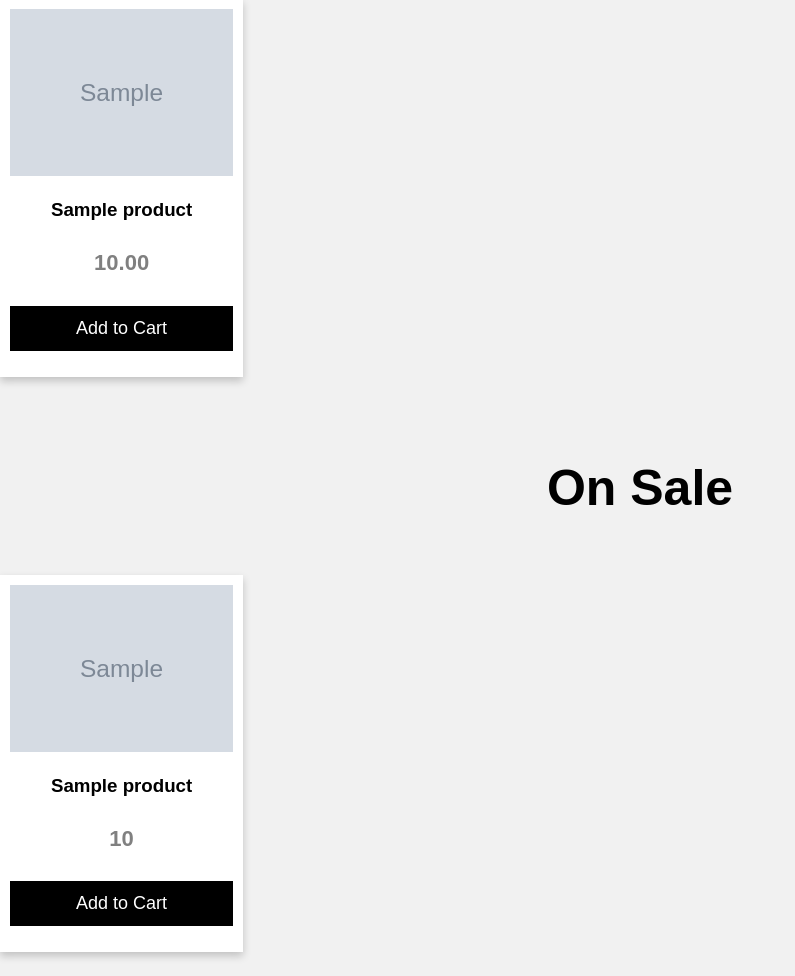
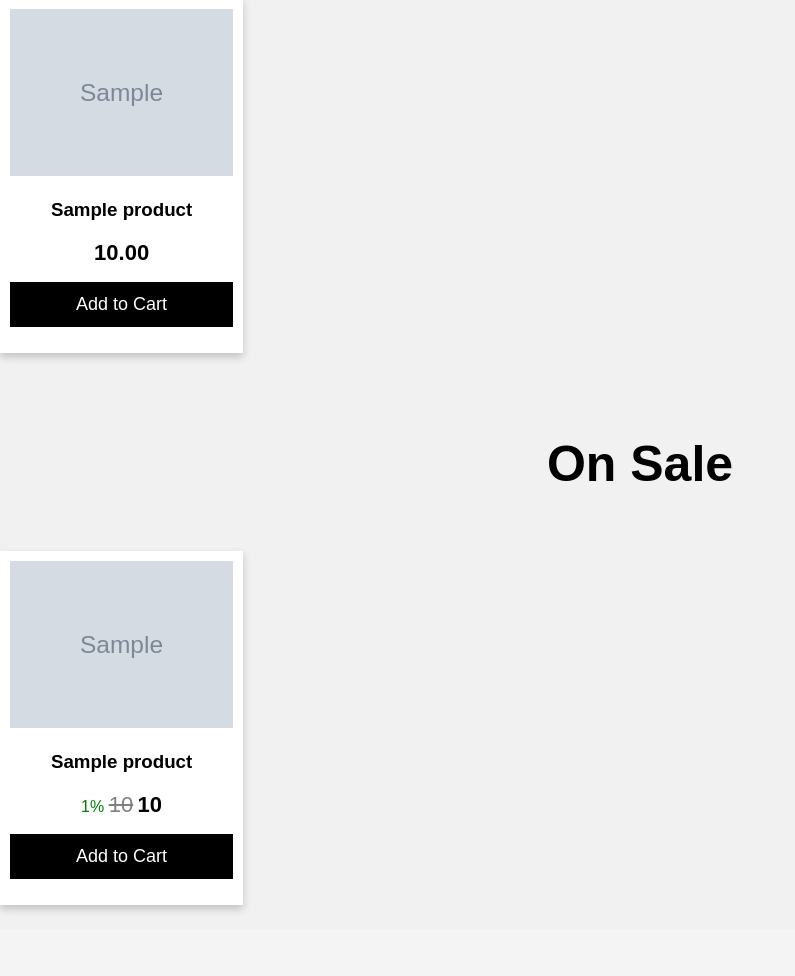
Before and after one commit to azhar316/ecommerce-store, a Django app: template ecommerce/templates/ecommerce/index.html in a window 1280 px wide. Shown: the part 247-1223 px from the top of the page, without its empty margins (0-795 px from the left). After the commit the page ends 1160 px from the top, so only its background shows below. Run offline with Django 3.2, Linux system fonts and the light colour scheme; tables that the repository leaves empty hold one stand-in row (values such as "Sample post"); the template is opened without the code that fills it: values that come from a table or form of the project are taken from there, most other values are stand-ins (such as "Sample title", 1, 10 or a date in 2020); grey boxes marked "Sample" are stand-in pictures.

Commit message:
feat: Add discounted price of producnts

```diff
--- a/carts/models.py
+++ b/carts/models.py
@@ -44,4 +44,4 @@ class ProductEntry(models.Model):
     quantity = models.PositiveIntegerField(default=1)
 
     def get_price(self):
-        return self.product.price * self.quantity
+        return self.product.get_discounted_price() * self.quantity
--- a/ecommerce/templates/ecommerce/index.html
+++ b/ecommerce/templates/ecommerce/index.html
@@ -39,9 +39,26 @@
   height: auto;
 }
 
+.pricing {
+}
+
 .price {
+  color: black;
+  font-weight: bold;
+  font-size: 22px;
+}
+
+.discount {
+  color: green;
+}
+
+.original-price {
   color: grey;
-  font-size: 22px;
+  font-weight: normal;
+}
+
+.discounted-price {
+  color: black;
 }
 
 .content button {
@@ -88,7 +105,15 @@
             </a>
             {% endwith %}
             <h3>{{ product.title }}</h3>
-            <h4 class="price">{{ product.price }}</h4>
+            <div class="pricing">
+                {% if product.discount_percentage != 0 %}
+                <span class="discount">{{product.discount_percentage}}%</span>
+                <span class="price original-price"><del>{{ product.price }}</del></span>
+                <span class="discounted-price price">{{ product.get_discounted_price }}</span>
+                {% else %}
+                <span class="price">{{ product.price }}</span>
+                {% endif %}
+            </div>
             <p><button>Add to Cart</button></p>
         </div>
     </div>
@@ -105,7 +130,15 @@
             </a>
             {% endwith %}
             <h3>{{ product.title }}</h3>
-            <h4 class="price">{{ product.price }}</h4>
+            <div class="pricing">
+                {% if product.discount_percentage != 0 %}
+                <span class="discount">{{product.discount_percentage}}%</span>
+                <span class="price original-price"><del>{{ product.price }}</del></span>
+                <span class="discounted-price price">{{ product.get_discounted_price }}</span>
+                {% else %}
+                <span class="price">{{ product.price }}</span>
+                {% endif %}
+            </div>
             <p><button>Add to Cart</button></p>
         </div>
     </div>
--- a/products/models.py
+++ b/products/models.py
@@ -1,8 +1,10 @@
+from decimal import Decimal
+
 from django.db import models
 from django.utils import timezone
-from django.core.validators import RegexValidator
+from django.core.validators import MaxValueValidator
 
-from products.utils import get_image_path
+from . import utils
 
 
 class Product(models.Model):
@@ -10,11 +12,15 @@ class Product(models.Model):
     title = models.CharField(max_length=200)
     description = models.TextField(blank=True)
     price = models.DecimalField(max_digits=9, decimal_places=2)
-    # max_discount_regex = RegexValidator('(\d){1, 2}', message="The discount should be lower than 100")
-    # fix: the above validator is not working properly. An error is shown enter whole number while entering
-    # any value.
-    discount_percentage = models.IntegerField()
+    discount_percentage = models.PositiveIntegerField(default=0, validators=[MaxValueValidator(99)])
     time_stamp = models.DateTimeField(default=timezone.now)
+
+    def get_discounted_price(self):
+        try:
+            discounted_price = Decimal(self.price) - ((Decimal(self.price) / 100) * self.discount_percentage)
+        except ZeroDivisionError:
+            discounted_price = self.price
+        return round(discounted_price, 2)
 
     def __str__(self):
         return self.title
@@ -22,5 +28,5 @@ class Product(models.Model):
 
 class ProductGallery(models.Model):
 
-    image = models.ImageField('product image', upload_to=get_image_path, blank=True)
+    image = models.ImageField('product image', upload_to=utils.get_image_path, blank=True)
     product = models.ForeignKey(Product, on_delete=models.CASCADE, related_name='images', blank=True, null=True)
```
Also changed, not shown: products/templates/products/detail.html (+27 -1 lines), products/templates/products/index.html (+27 -2 lines), products/migrations/0007_auto_20200306_1713.py (added).
